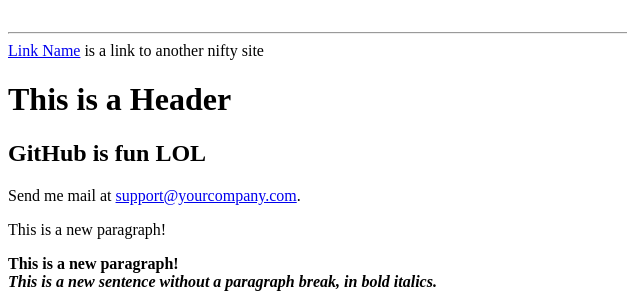
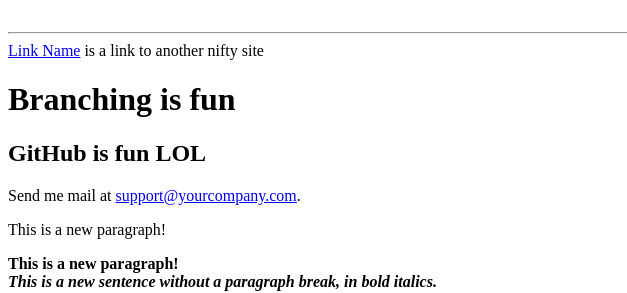
Before and after one commit to shubhamkarande13/1stRepo, a plain HTML site: page index.html in a window 1280 px wide. Shown: the top 293 px of the page, 0-627 px from the left. Drawn offline with Linux system fonts and the light colour scheme.

Commit message:
Update index.html

```diff
--- a/index.html
+++ b/index.html
@@ -16,7 +16,7 @@
 
 is a link to another nifty site
 
-<H1>This is a Header</H1>
+<H1>Branching is fun</H1>
 
 <H2>GitHub is fun LOL</H2>
 
```
